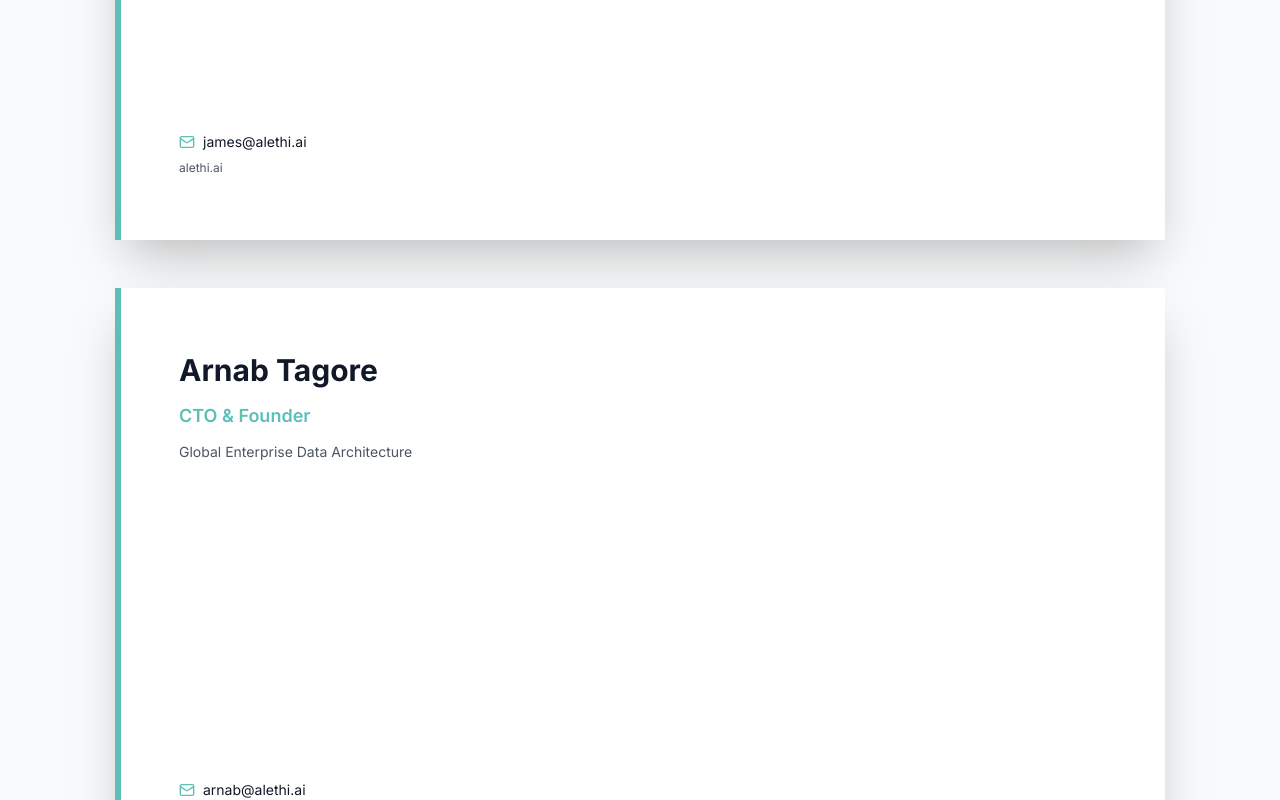
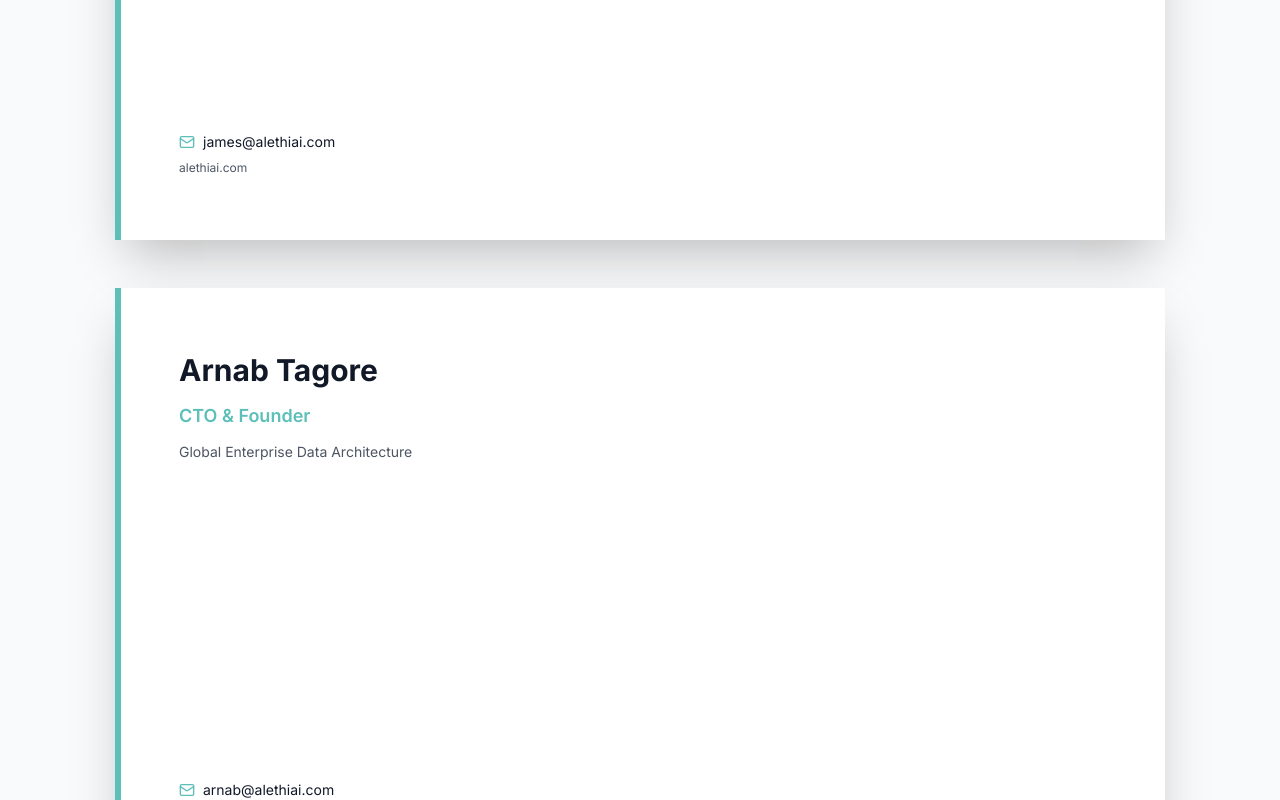
Before and after one commit to arnab-design/alethi-business-cards, a React (Vite) app: page / in a window 1280 px wide. Shown: the part 1380-2180 px from the top of the page. Built offline with nearby package versions, Linux system fonts and the light colour scheme.

Commit message:
Update email domain from alethi.ai to alethiai.com

```diff
--- a/src/App.jsx
+++ b/src/App.jsx
@@ -7,37 +7,37 @@ const teamMembers = [
     name: "James Kenyon-Brown",
     title: "CEO & Founder",
     subtitle: "Enterprise Digital & AI Strategy",
-    email: "james@alethi.ai"
+    email: "james@alethiai.com"
   },
   {
     name: "Arnab Tagore",
     title: "CTO & Founder",
     subtitle: "Global Enterprise Data Architecture",
-    email: "arnab@alethi.ai"
+    email: "arnab@alethiai.com"
   },
   {
     name: "Saksham Chawla",
     title: "CPO & Founder",
     subtitle: "Product Strategy & Security",
-    email: "saksham@alethi.ai"
+    email: "saksham@alethiai.com"
   },
   {
     name: "Prakash Jawahar",
     title: "Lead Engineer, Front-End & UX",
     subtitle: "Fintech & Defense Systems",
-    email: "prakash@alethi.ai"
+    email: "prakash@alethiai.com"
   },
   {
     name: "Prithvi Iyer",
     title: "Lead Engineer, Back-End & AI",
     subtitle: "Military Grade AI Solutions",
-    email: "prithvi@alethi.ai"
+    email: "prithvi@alethiai.com"
   },
   {
     name: "Anant Kumar",
     title: "Lead Engineer, Infrastructure",
     subtitle: "Scalable Cloud AI Systems",
-    email: "anant@alethi.ai"
+    email: "anant@alethiai.com"
   }
 ];
 
@@ -93,7 +93,7 @@ const CardBack = ({ member }) => {
             </p>
           </div>
           <p className="text-gray-600 font-inter text-xs">
-            alethi.ai
+            alethiai.com
           </p>
         </div>
       </div>
```
